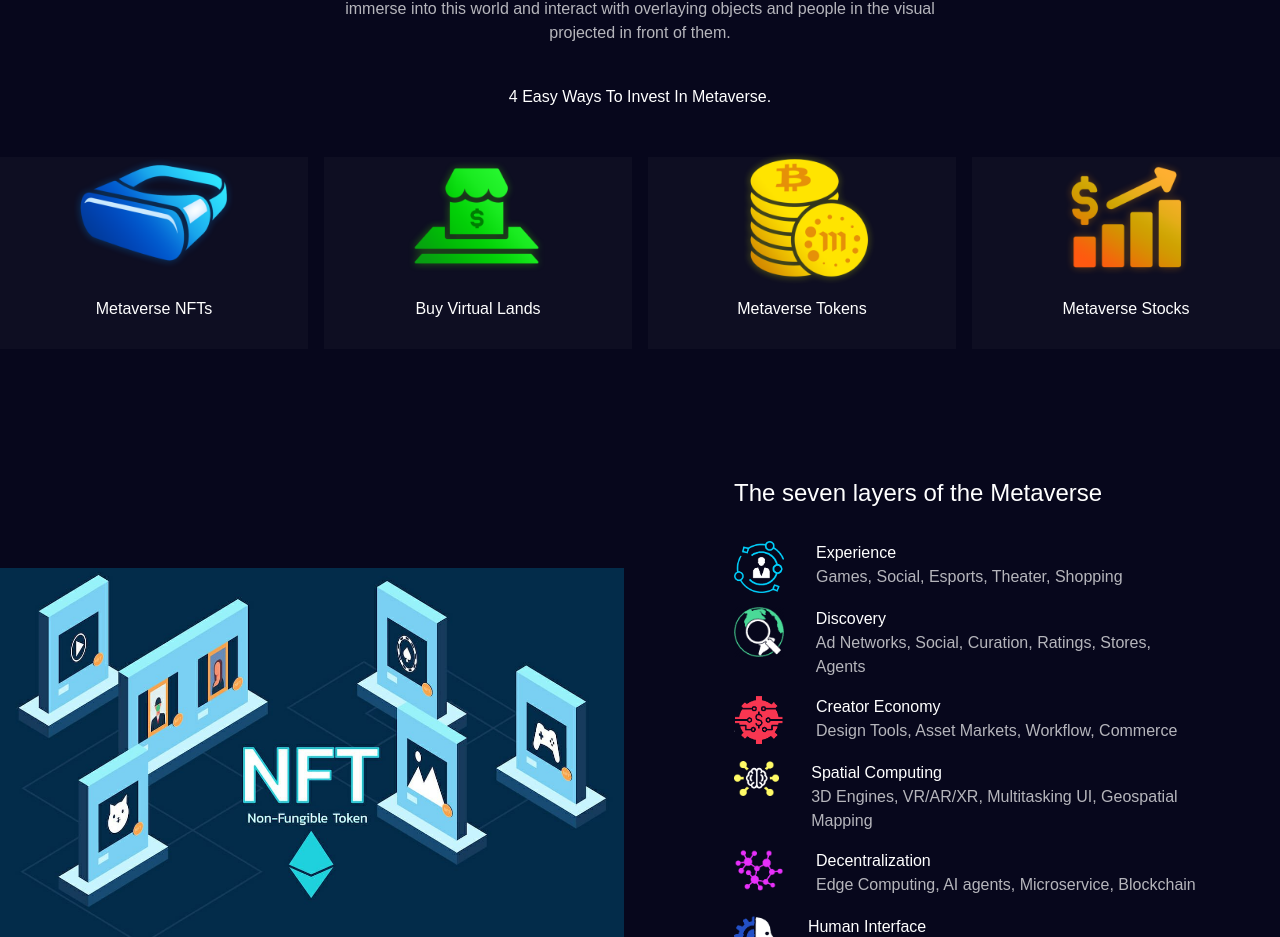
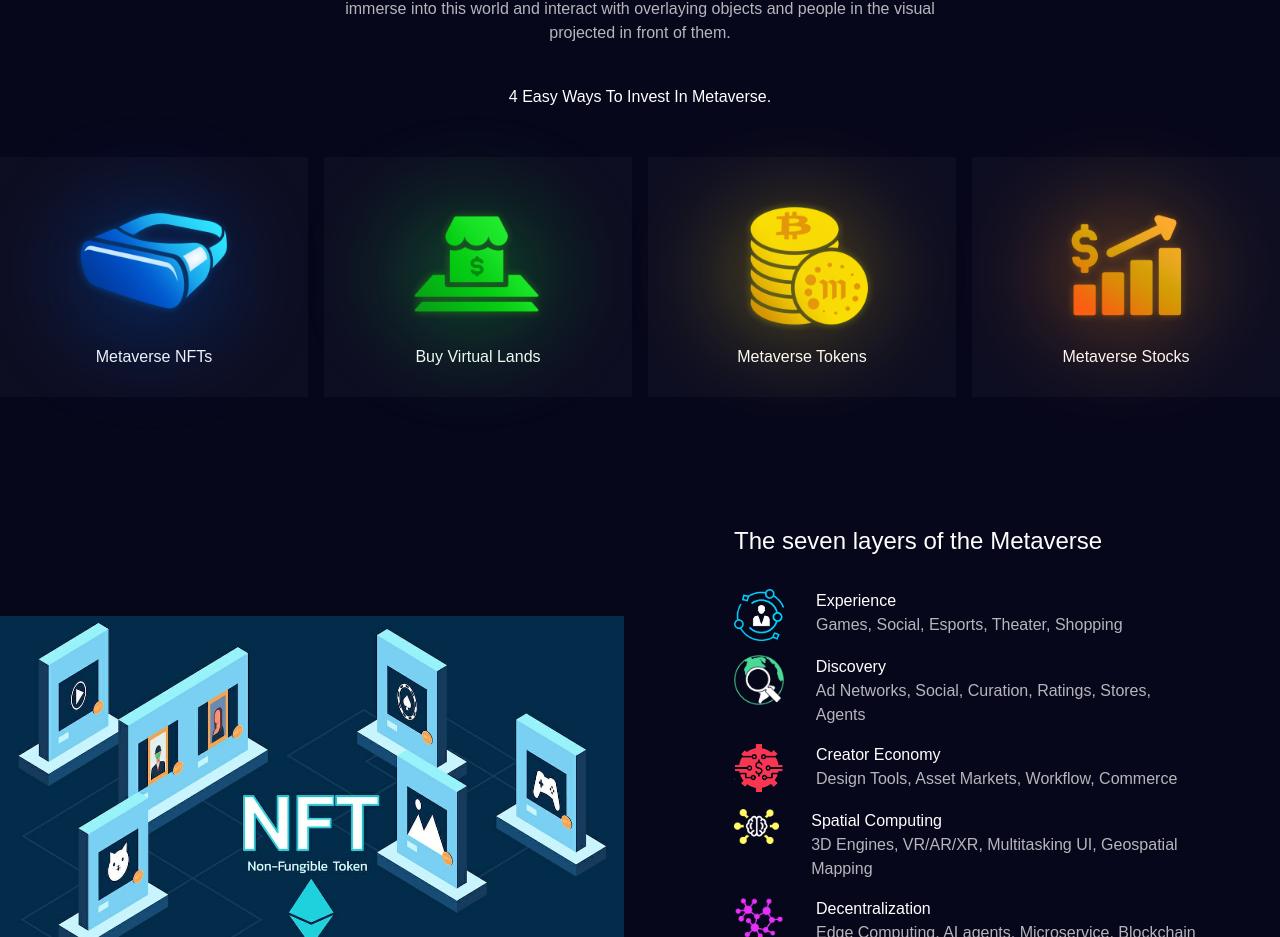
Before and after one commit to ronedligayarico/NitroCoin-Web, a Next.js app: page / in a window 1280 px wide. Shown: the part 1055-1992 px from the top of the page. Built offline with nearby package versions, Linux system fonts and the light colour scheme.

Commit message:
glowing icon

```diff
--- a/component/metaverse.tsx
+++ b/component/metaverse.tsx
@@ -20,19 +20,20 @@ const metaverse = () => {
           <br />
           <h1>4 Easy Ways To Invest In Metaverse.</h1>
           <div className="flex lg:space-x-4 mt-12  lg:flex-row flex-col">
-            <div className="lg:w-6/12 w-9/12 box-custom lg:mb-0 mb-12 mx-auto h-48 flex flex-col items-center justify-center">
-            <div className="w-40 h-40 block relative -mt-12">
+            <div className="lg:w-6/12 w-9/12 box-custom lg:mb-0 mb-12 mx-auto h-60 flex flex-col items-center justify-center">
+            <div className="w-40 h-40 block relative box-1">
                   <Image
                     src={meta}
                     alt="Logo"
                     layout="fill"
+                    className="z-50"
                     unoptimized={true}
                   />
               </div>
               <h1>Metaverse NFTs</h1>
             </div>
-            <div className="lg:w-6/12 w-9/12  box-custom mx-auto lg:mb-0 mb-12 h-48 flex flex-col items-center justify-center">
-              <div className="w-40 h-40 block relative -mt-12">
+            <div className="lg:w-6/12 w-9/12  box-custom mx-auto lg:mb-0 mb-12  h-60 flex flex-col items-center justify-center">
+              <div className="w-40 h-40 block relative  box-2">
                    <Image
                     src={land}
                     alt="Logo"
@@ -42,8 +43,8 @@ const metaverse = () => {
               </div>
               <h1>Buy Virtual Lands</h1>
             </div>
-            <div className="lg:w-6/12 w-9/12 box-custom mx-auto lg:mb-0 mb-12 h-48 flex flex-col items-center justify-center">
-              <div className="w-40 h-40 block relative -mt-12">
+            <div className="lg:w-6/12 w-9/12 box-custom mx-auto lg:mb-0 mb-12  h-60 flex flex-col items-center justify-center">
+              <div className="w-40 h-40 block relative  box-3">
                    <Image
                     src={token}
                     alt="Logo"
@@ -53,8 +54,8 @@ const metaverse = () => {
               </div>
               <h1>Metaverse Tokens</h1>
             </div>
-            <div className="lg:w-6/12 w-9/12 box-custom mx-auto lg:mb-0 mb-12 h-48 flex flex-col items-center justify-center">
-              <div className="w-40 h-40 block relative -mt-12">
+            <div className="lg:w-6/12 w-9/12 box-custom mx-auto lg:mb-0 mb-12  h-60 flex flex-col items-center justify-center">
+              <div className="w-40 h-40 block relative  box-4">
                    <Image
                     src={stocks}
                     alt="Logo"
--- a/styles/globals.css
+++ b/styles/globals.css
@@ -34,6 +34,43 @@ body {
   -webkit-transition: all 300ms ease;
   transition: all 300ms ease;
 }
+.box-1,.box-2,.box-3,.box-4{
+  position: relative;
+}
+.box-1::after{
+  background-image: linear-gradient(45deg, #0153c8, #0362d2);
+}
+.box-2::after{
+  background-image: linear-gradient(45deg, #1ac45f, #08b01c);
+}
+.box-3::after{
+  background-image: linear-gradient(45deg, #d1cc26, #e5a50b);
+}
+.box-4::after{
+  background-image: linear-gradient(45deg, #e2611f, #efaa1e);
+}
+.box-1:hover::after,.box-2:hover::after,.box-3:hover::after,.box-4:hover::after {
+  opacity: 0.6;
+  transform: translate3d(0px, 0px, 0px) scale3d(1.3, 1.3, 1) rotateX(0deg) rotateY(0deg) rotateZ(0deg) skew(0deg, 0deg); transform-style: preserve-3d;
+}
+.box-1::after,.box-2::after,.box-3::after,.box-4::after{
+    content: "";
+    position: absolute;
+    top: 30%;
+    left: 0%;
+    transform: translate(-50%,-50%);
+    width: 150px;
+    height: 120px;
+    margin-top: -20px;
+    border-radius: 50%;
+    -webkit-filter: blur(50px);
+    filter: blur(50px);
+    opacity: 0.4;
+    transition: all 300ms ease-in;
+    transform: translate3d(0px, 0px, 0px) scale3d(1, 1, 1) rotateX(0deg) rotateY(0deg) rotateZ(0deg) skew(0deg, 0deg); transform-style: preserve-3d;
+    z-index: 1;
+}
+
 .custom-buy-now:hover {
   /* box-shadow: 0 15px 56px 0 rgb(104 71 1 / 60%); */
   box-shadow: 0 2px 15px 0 rgb(128 128 128 / 60%);
```
